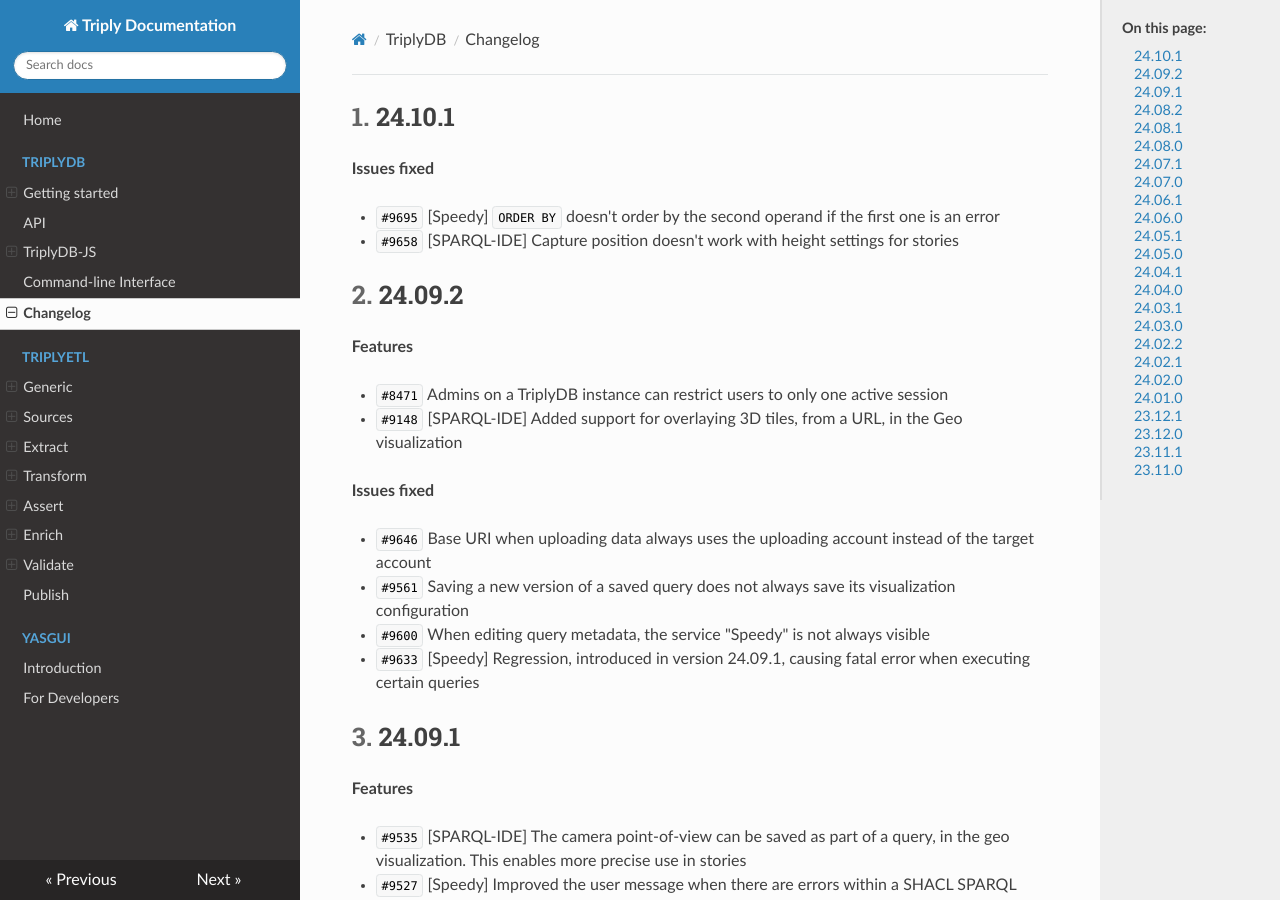
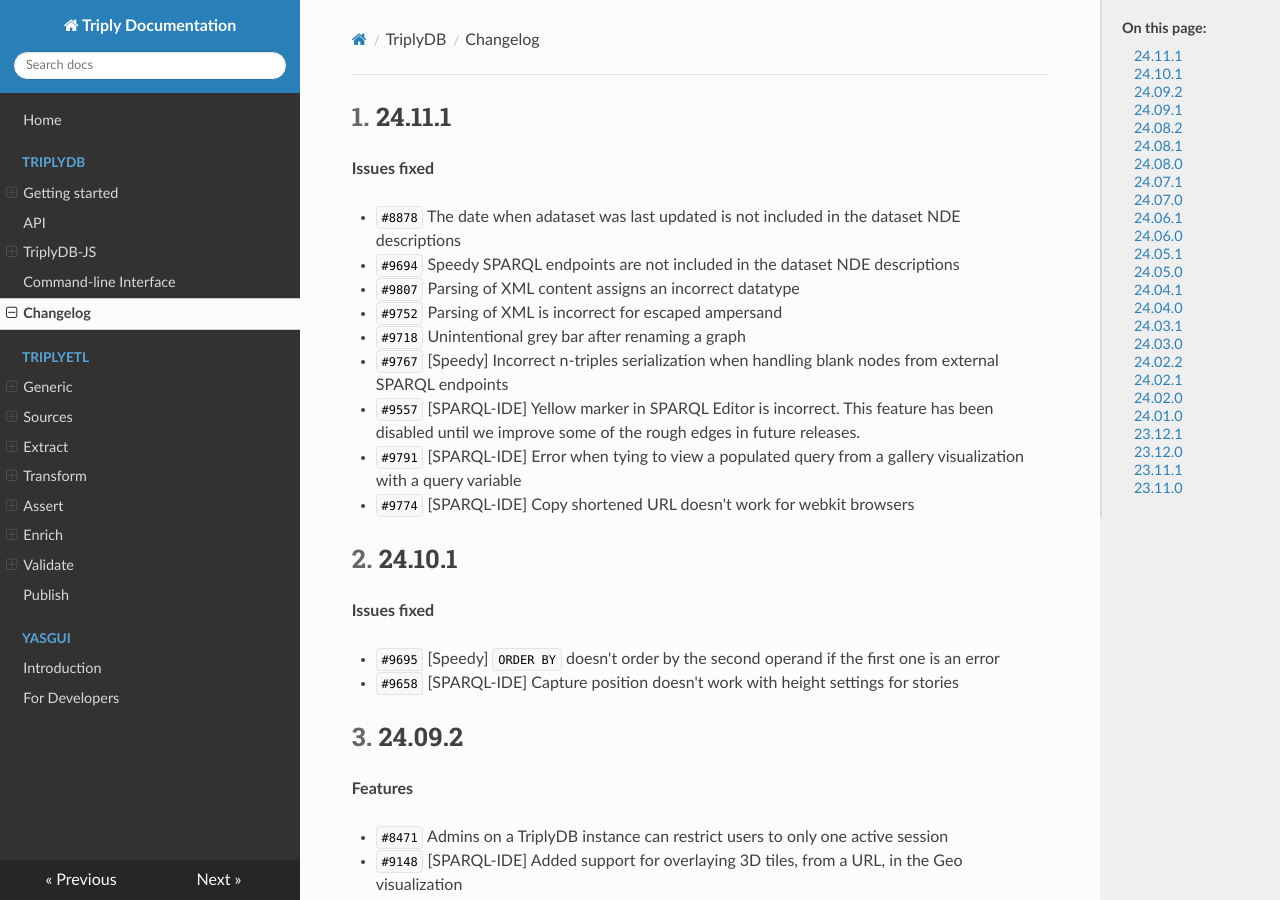
Before and after one commit to TriplyDB/Documentation, an MkDocs documentation site: the page built from docs/triplydb-changelog/index.md, in a window 1280 px wide and 900 px high. Built offline with MkDocs 1.6.1, drawn with Linux system fonts in a browser that asks for light colours.

Commit message:
Updated TriplyDB changelog for 24.11.1

```diff
--- a/docs/triplydb-changelog/index.md
+++ b/docs/triplydb-changelog/index.md
@@ -4,6 +4,20 @@
 ---
 
 [TOC]
+
+## 24.11.1 {#24.11.1}
+
+**Issues fixed**
+
+- `#8878` The date when adataset was last updated is not included in the dataset NDE descriptions
+- `#9694` Speedy SPARQL endpoints are not included in the dataset NDE descriptions
+- `#9807` Parsing of XML content assigns an incorrect datatype
+- `#9752` Parsing of XML is incorrect for escaped ampersand
+- `#9718` Unintentional grey bar after renaming a graph
+- `#9767` [Speedy] Incorrect n-triples serialization when handling blank nodes from external SPARQL endpoints
+- `#9557` [SPARQL-IDE] Yellow marker in SPARQL Editor is incorrect. This feature has been disabled until we improve some of the rough edges in future releases.
+- `#9791` [SPARQL-IDE] Error when tying to view a populated query from a gallery visualization with a query variable
+- `#9774` [SPARQL-IDE] Copy shortened URL doesn't work for webkit browsers
 
 ## 24.10.1 {#24.10.1}
 
```
